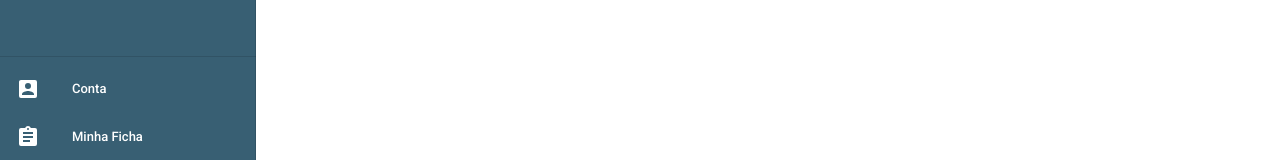
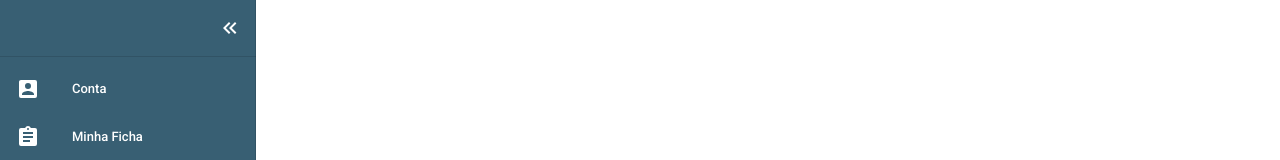
Before and after one commit to adilsonoj/vue-testes, a Vue app: page /dashboardNew in a window 1280 px wide. Shown: the top 160 px of the page. Built offline with nearby package versions, Linux system fonts and the light colour scheme.

Commit message:
add route

```diff
--- a/src/pages/Dashboard/DashboardNew.vue
+++ b/src/pages/Dashboard/DashboardNew.vue
@@ -1,22 +1,26 @@
 <template>
   <v-app>
-    <v-app-bar v-if="mini" app color="#385F73" dark>
-      <v-app-bar-nav-icon @click.stop="drawer = !drawer"
-        ><v-icon class="text">{{ menuIcon }}</v-icon></v-app-bar-nav-icon
-      >
+    <v-app-bar v-if="mobile" app color="#385F73" dark>
+      <v-app-bar-nav-icon @click.stop="openDrawer">
+        <v-icon class="text">{{ menuIcon }}</v-icon>
+      </v-app-bar-nav-icon>
     </v-app-bar>
     <v-navigation-drawer
       v-model="drawer"
       color="#385F73"
-      :mini-variant.sync="mini"
+      :mini-variant.sync="open"
       mini-variant-width="56"
-      :permanent="!mini"
+      :permanent="!mobile"
       app
     >
-      <v-list-item class="px-2" style="justify-content: center;">
+      <v-list-item class="px-2">
         <v-list-item-avatar>
           <v-img src="../../assets/apple-touch-icon.png"></v-img>
         </v-list-item-avatar>
+        <v-list-item-title></v-list-item-title>
+        <v-btn icon @click.stop="open = !open">
+          <v-icon color="white">{{ mdiChevronDoubleLeft }}</v-icon>
+        </v-btn>
       </v-list-item>
       <v-divider></v-divider>
       <v-list dense nav>
@@ -62,9 +66,7 @@
               </v-list>
               <v-card-actions>
                 <v-spacer></v-spacer>
-                <v-btn block link to="/login">
-                  SAIR
-                </v-btn>
+                <v-btn block link to="/login"> SAIR </v-btn>
               </v-card-actions>
             </v-card>
           </v-menu>
@@ -113,12 +115,14 @@
   mdiHistory,
   mdiCalendarMonth,
   mdiMenu,
+  mdiChevronDoubleLeft,
 } from "@mdi/js";
 
 export default {
   data() {
     return {
-        items: [{
+      items: [
+        {
           title: "Minha Ficha",
           icon: mdiClipboardText,
           url: "/dashboardNew/home",
@@ -126,44 +130,45 @@
         {
           title: "Notificações",
           icon: mdiBell,
-            url: "/dashboardNew/notificacaopaciente"
+          url: "/dashboardNew/notificacaopaciente",
         },
         {
           title: "Plano de Tratamento",
-            icon: mdiMedicalBag
+          icon: mdiMedicalBag,
         },
         {
           title: "Meus Exames",
-            icon: mdiClipboardPlus
+          icon: mdiClipboardPlus,
         },
         {
           title: "Histórico",
-            icon: mdiHistory
+          icon: mdiHistory,
         },
         {
           title: "Impressao diagnóstica",
-            icon: mdiChatPlus
+          icon: mdiChatPlus,
         },
         {
           title: "Minhas receitas",
-            icon: mdiFilePlus
+          icon: mdiFilePlus,
         },
         {
           title: "Agenda",
-            icon: mdiCalendarMonth
+          icon: mdiCalendarMonth,
         },
       ],
       conta: {
         title: "Conta",
         icon: mdiAccountBox,
         url: "/dashboardNew",
-          items: [{
+        items: [
+          {
             title: "Minha Conta",
-            url: ""
+            url: "",
           },
           {
             title: "Alterar Senha",
-              url: ""
+            url: "",
           },
         ],
       },
@@ -171,16 +176,19 @@
       selectedItem: undefined,
       drawer: false,
       menuIcon: mdiMenu,
+      mdiChevronDoubleLeft: mdiChevronDoubleLeft,
+      open: false,
     };
   },
   methods: {
-      action(item) {
-        this.isActive = item.title;
+    openDrawer() {
+      this.open = false;
+      this.drawer = !this.drawer;
     },
   },
   computed: {
-      mini() {
-        return this.$vuetify.breakpoint.mdAndDown;
+    mobile() {
+      return this.$vuetify.breakpoint.smAndDown;
     },
   },
 };
--- a/src/router/index.js
+++ b/src/router/index.js
@@ -50,7 +50,6 @@ const routes = [{
         ),
     },
   },
-
   {
     path: "home",
     name: "Home",
```
Lines whose indentation alone changed are shown as unchanged.
